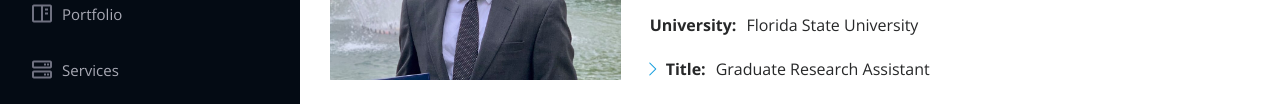
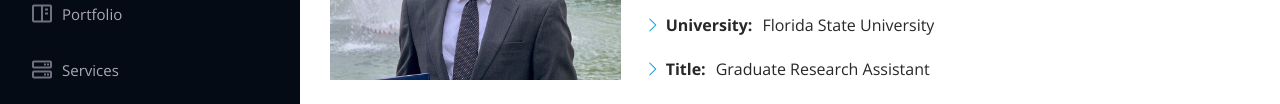
Before and after one commit to satishvedula/satishvedula.github.io, a plain HTML site: page index.html in a window 1280 px wide. Shown: the part 379-483 px from the top of the page. Drawn offline with nearby package versions, Linux system fonts and the light colour scheme.

Commit message:
Update index.html

```diff
--- a/index.html
+++ b/index.html
@@ -95,7 +95,7 @@
             <div class="row">
               <div class="col-lg-6">
                 <ul>
-                  <li><i class="bi"></i> <strong>University:</strong> <span>Florida State University</span></li>
+                  <li><i class="bi bi-chevron-right"></i> <strong>University:</strong> <span>Florida State University</span></li>
                   <li><i class="bi bi-chevron-right"></i> <strong>Title:</strong> <span>Graduate Research Assistant</span></li>
                   <li><i class="bi bi-chevron-right"></i> <strong>Phone:</strong> <span>+123 456 7890</span></li>
                   <li><i class="bi bi-chevron-right"></i> <strong>City:</strong> <span>Tallahassee, FL, USA</span></li>
```
